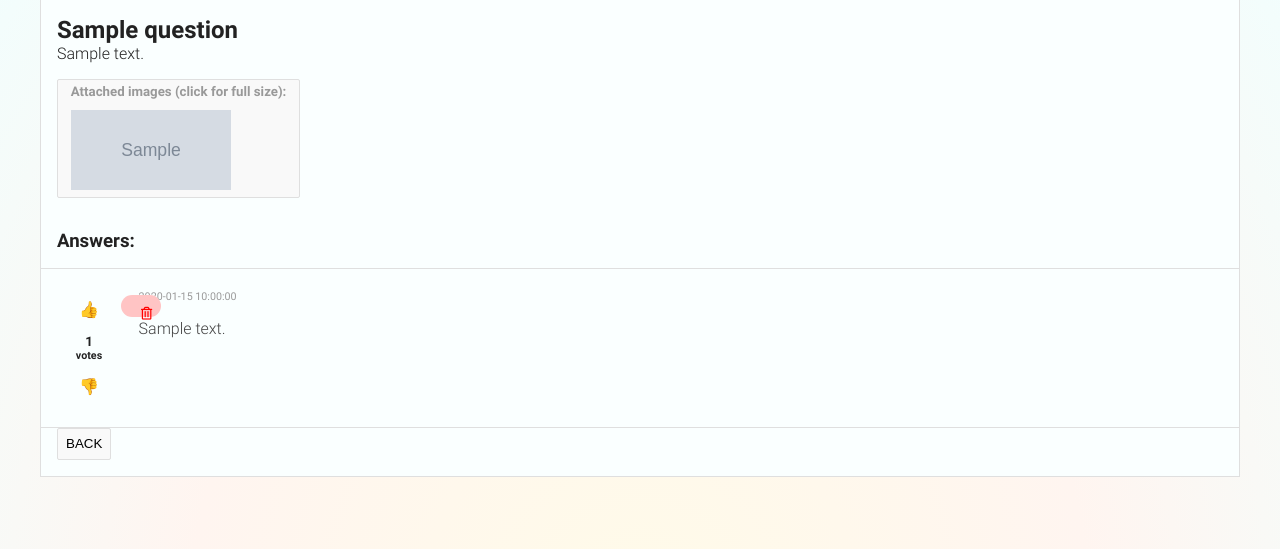
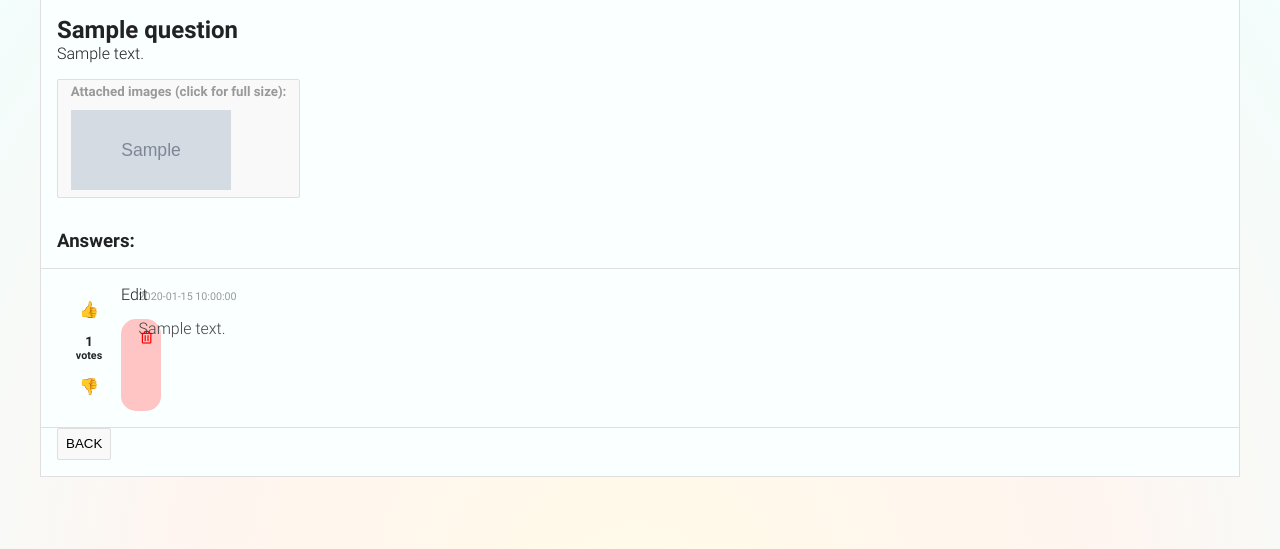
Before and after one commit to prothy/ask-mate, a Flask app: template templates/show_answers.html in a window 1280 px wide. Shown: the part 142-691 px from the top of the page. Run offline with Flask 2, Linux system fonts and the light colour scheme; the template is opened without the code that fills it: most values are stand-ins (such as "Sample title", 1, 10 or a date in 2020); grey boxes marked "Sample" are stand-in pictures.

Commit message:
Create edit button

```diff
--- a/templates/show_answers.html
+++ b/templates/show_answers.html
@@ -39,6 +39,7 @@
                         {{ answer.message }}
                     </p>
                 </span>
+                <a href="/answer/{{ answer.id }}/edit">Edit</a>
                 <a href="/answer/{{ answer.id }}/delete" class="action-container--button btn btnDelete"><i class="far fa-trash-alt"></i></a>
 
                 {#<span class="answer-info" >
```
